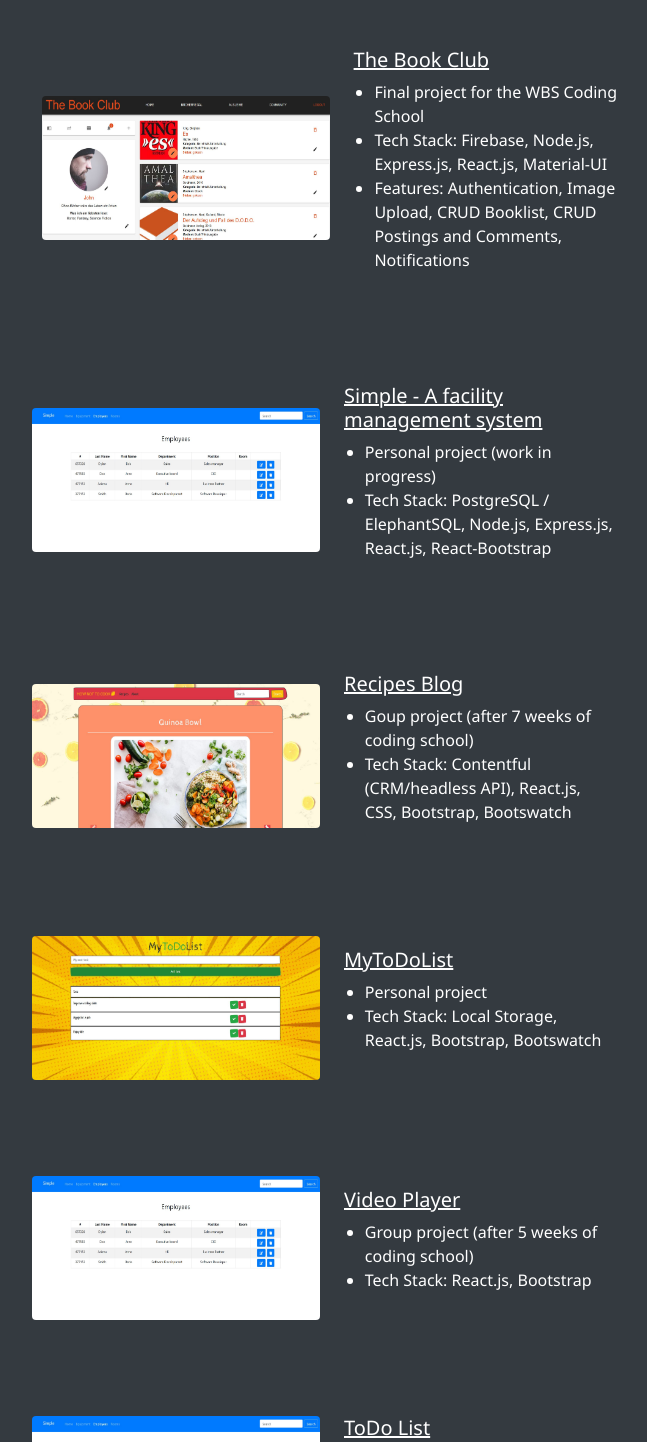
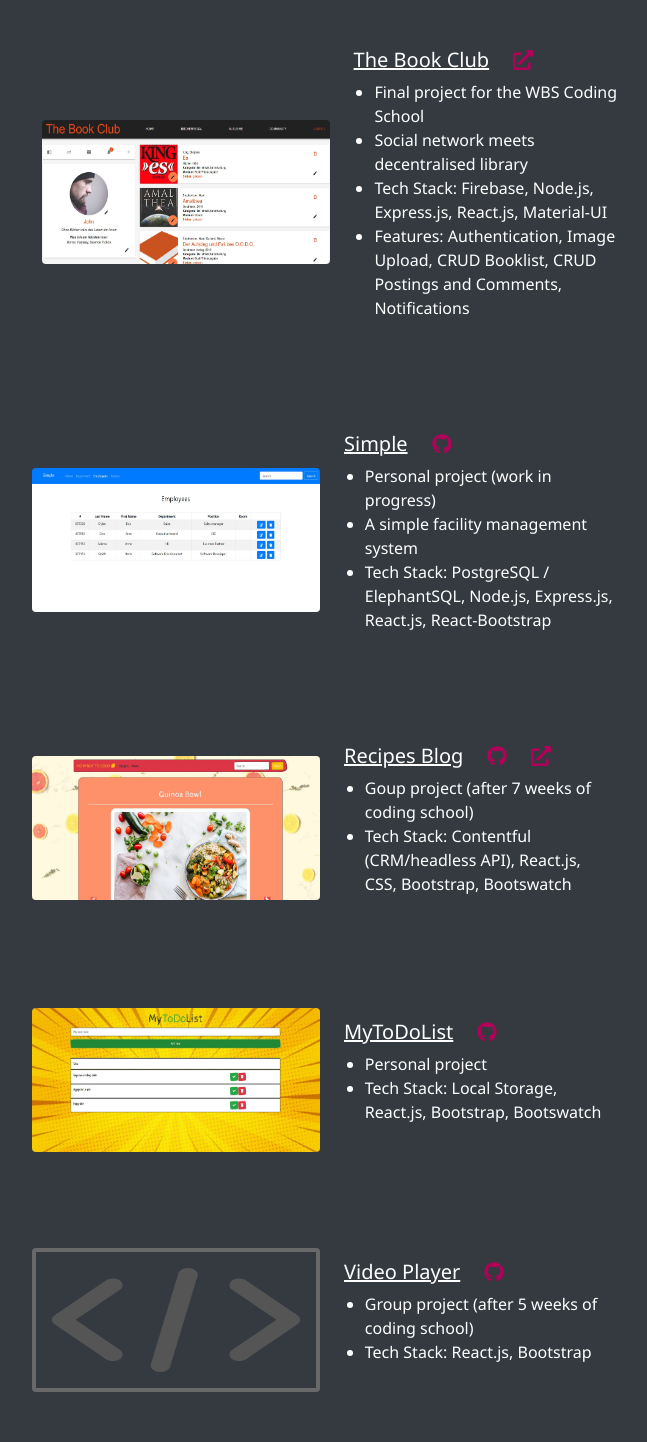
Before and after one commit to Marvelous-Maddie/react-cv, a React (Create React App) app: page / in a window 1280 px wide. Shown: the part 1160-2602 px from the top of the page, without its empty margins (308-955 px from the left). Built offline with nearby package versions, Linux system fonts and the light colour scheme.

Commit message:
Update portfolio

```diff
--- a/src/components/Education.js
+++ b/src/components/Education.js
@@ -4,6 +4,7 @@ const Education = () => {
   return (
   <div className="container-fluid p-5 shadow-sm" id="education" style={{backgroundColor: "lightgrey"}}>
     <h2 className="text-center" style={{color: "#b30059"}}>Education</h2>
+
 
     {/*WBS Coding School*/}
     <dl className="row justify-content-center mx-5 mt-5 mb-2">
@@ -12,7 +13,7 @@ const Education = () => {
       </dt>
       <dd className="col-6">
         <a className="d-flex justify-content-start" data-toggle="collapse" href="#collapseEducation1" style={{fontWeight: "bold", color: "black"}} role="button" aria-expanded="false" aria-controls="collapseEducation1">
-          WBS Coding School, Berlin
+          <span>WBS Coding School, Berlin <small>(click to open)</small></span>
         </a>
         <div className="collapse" id="collapseEducation1">
           <ul>
--- a/src/components/Experience.js
+++ b/src/components/Experience.js
@@ -12,7 +12,7 @@ const Experience = () => {
       </dt>
       <dd className="col-6">
         <a className="d-flex justify-content-start" data-toggle="collapse" href="#collapseExperience1" style={{fontWeight: "bold", color: "black"}} role="button" aria-expanded="false" aria-controls="collapseExperience1">
-          Insiders Technologies GmbH, Kaiserslautern
+          <span>Insiders Technologies GmbH, Kaiserslautern <small>(click to open)</small></span>
         </a>
         <div className="collapse" id="collapseExperience1">
           <ul>
--- a/src/components/Header.js
+++ b/src/components/Header.js
@@ -20,6 +20,9 @@ const Header = (handleClick) => {
             <a className="nav-link" href="#about">About</a>
           </li>
           <li className="nav-item mr-4 h4">
+            <a className="nav-link" href="#about">Portfolio</a>
+          </li>
+          <li className="nav-item mr-4 h4">
             <a className="nav-link" href="#education">Education</a>
           </li>
           <li className="nav-item mr-4 h4">
--- a/src/components/Portfolio.js
+++ b/src/components/Portfolio.js
@@ -1,4 +1,7 @@
 import React from 'react';
+import { FontAwesomeIcon } from '@fortawesome/react-fontawesome';
+import { faGithub } from '@fortawesome/free-brands-svg-icons';
+import { faExternalLinkAlt } from '@fortawesome/free-solid-svg-icons';
 
 const Portfolio = () => {
   return (
@@ -8,11 +11,15 @@ const Portfolio = () => {
 
       {/*The Book Club*/}
       <div className="d-inline-flex flex-row align-items-center m-5">
-        <img src={require("../assets/The-Book-Club.JPG")} class="rounded float-left" alt="The book Club" style={{width: "18rem", height: "9rem"}} />
+        <img src={require("../assets/The-Book-Club.JPG")} className="rounded float-left" alt="The book Club" style={{width: "18rem", height: "9rem"}} />
         <div className="ml-4">
-          <h5 style={{color: "white", textDecoration: "underline"}}>The Book Club</h5>
+          <h5 style={{color: "white", textDecoration: "underline"}}>
+            The Book Club
+            <a className="ml-4" href="https://the-book-club-2408.web.app/" style={{color: "#b30059"}}><FontAwesomeIcon icon={faExternalLinkAlt} /></a>
+          </h5>
           <ul style={{width: "18rem", color: "white", marginLeft: "-1.2rem"}}>
             <li>Final project for the WBS Coding School</li>
+            <li>Social network meets decentralised library</li>
             <li>Tech Stack: Firebase, Node.js, Express.js, React.js, Material-UI</li>
             <li>Features: Authentication, Image Upload, CRUD Booklist, CRUD Postings and Comments, Notifications</li>
           </ul>
@@ -21,11 +28,15 @@ const Portfolio = () => {
 
       {/*Simple*/}
       <div className="d-inline-flex flex-row align-items-center m-5">
-        <img src={require("../assets/Simple.JPG")} class="rounded float-left" alt="Simple" style={{width: "18rem", height: "9rem"}} />
+        <img src={require("../assets/Simple.JPG")} className="rounded float-left" alt="Simple" style={{width: "18rem", height: "9rem"}} />
         <div className="ml-4">
-          <h5 style={{width: "18rem", color: "white", textDecoration: "underline"}}>Simple - A facility management system</h5>
+          <h5 style={{width: "18rem", color: "white", textDecoration: "underline"}}>
+            Simple
+            <a className="ml-4" href="https://github.com/Marvelous-Maddie/Simple" style={{color: "#b30059"}}><FontAwesomeIcon icon={faGithub} /></a>
+          </h5>
           <ul style={{width: "18rem", color: "white", marginLeft: "-1.2rem"}}>
             <li>Personal project (work in progress)</li>
+            <li>A simple facility management system</li>
             <li>Tech Stack: PostgreSQL / ElephantSQL, Node.js, Express.js, React.js, React-Bootstrap</li>
           </ul>
         </div>
@@ -33,9 +44,13 @@ const Portfolio = () => {
 
       {/*Recipes Blog*/}
       <div className="d-inline-flex flex-row align-items-center m-5">
-        <img src={require("../assets/Recipes Blog.JPG")} class="rounded float-left" alt="Recipes Blog" style={{width: "18rem", height: "9rem"}} />
+        <img src={require("../assets/Recipes Blog.JPG")} className="rounded float-left" alt="Recipes Blog" style={{width: "18rem", height: "9rem"}} />
         <div className="ml-4">
-          <h5 style={{width: "18rem", color: "white", textDecoration: "underline"}}>Recipes Blog</h5>
+          <h5 style={{width: "18rem", color: "white", textDecoration: "underline"}}>
+            Recipes Blog
+            <a className="ml-4" href="https://github.com/Marvelous-Maddie/recipes_group4" style={{color: "#b30059"}}><FontAwesomeIcon icon={faGithub} /></a>
+            <a className="ml-4" href="https://how-not-to-cook-recipes.netlify.app/" style={{color: "#b30059"}}><FontAwesomeIcon icon={faExternalLinkAlt} /></a>
+          </h5>
           <ul style={{width: "18rem", color: "white", marginLeft: "-1.2rem"}}>
             <li>Goup project (after 7 weeks of coding school)</li>
             <li>Tech Stack: Contentful (CRM/headless API), React.js, CSS, Bootstrap, Bootswatch</li>
@@ -45,9 +60,12 @@ const Portfolio = () => {
 
       {/*MyToDoList*/}
       <div className="d-inline-flex flex-row align-items-center m-5">
-        <img src={require("../assets/MyToDoList.JPG")} class="rounded float-left" alt="book-club" style={{width: "18rem", height: "9rem"}} />
+        <img src={require("../assets/MyToDoList.JPG")} className="rounded float-left" alt="MyToDoList" style={{width: "18rem", height: "9rem"}} />
         <div className="ml-4">
-          <h5 style={{width: "18rem", color: "white", textDecoration: "underline"}}>MyToDoList</h5>
+          <h5 style={{width: "18rem", color: "white", textDecoration: "underline"}}>
+            MyToDoList
+            <a className="ml-4" href="https://github.com/Marvelous-Maddie/MyToDoList" style={{color: "#b30059"}}><FontAwesomeIcon icon={faGithub} /></a>
+          </h5>
           <ul style={{width: "18rem", color: "white", marginLeft: "-1.2rem"}}>
             <li>Personal project</li>
             <li>Tech Stack: Local Storage, React.js, Bootstrap, Bootswatch</li>
@@ -57,9 +75,12 @@ const Portfolio = () => {
 
       {/*Video Player*/}
       <div className="d-inline-flex flex-row align-items-center m-5">
-        <img src={require("../assets/Simple.JPG")} class="rounded float-left" alt="book-club" style={{width: "18rem", height: "9rem"}} />
+        <img src={require("../assets/placeholder.png")} className="rounded float-left" alt="Video Player" style={{width: "18rem", height: "9rem", padding: "1rem", border: "4px solid #696969"}} />
         <div className="ml-4">
-          <h5 style={{width: "18rem", color: "white", textDecoration: "underline"}}>Video Player</h5>
+          <h5 style={{width: "18rem", color: "white", textDecoration: "underline"}}>
+            Video Player
+            <a className="ml-4" href="https://github.com/Marvelous-Maddie/WBS-video-player" style={{color: "#b30059"}}><FontAwesomeIcon icon={faGithub} /></a>
+          </h5>
           <ul style={{width: "18rem", color: "white", marginLeft: "-1.2rem"}}>
             <li>Group project (after 5 weeks of coding school)</li>
             <li>Tech Stack: React.js, Bootstrap</li>
@@ -69,9 +90,12 @@ const Portfolio = () => {
 
       {/*ToDo List*/}
       <div className="d-inline-flex flex-row align-items-center m-5">
-        <img src={require("../assets/Simple.JPG")} class="rounded float-left" alt="book-club" style={{width: "18rem", height: "9rem"}} />
+        <img src={require("../assets/placeholder.png")} className="rounded float-left" alt="ToDo List" style={{width: "18rem", height: "9rem", padding: "1rem", border: "4px solid #696969"}} />
         <div className="ml-4">
-          <h5 style={{width: "18rem", color: "white", textDecoration: "underline"}}>ToDo List</h5>
+          <h5 style={{width: "18rem", color: "white", textDecoration: "underline"}}>
+            ToDo List
+            <a className="ml-4" href="https://github.com/Marvelous-Maddie/WBS-todo" style={{color: "#b30059"}}><FontAwesomeIcon icon={faGithub} /></a>
+            </h5>
           <ul style={{width: "18rem", color: "white", marginLeft: "-1.2rem"}}>
             <li>Group project (after 4 weeks of coding school)</li>
             <li>Tech Stack: Vanilla-Javascript, CSS, Bootstrap</li>
@@ -81,9 +105,12 @@ const Portfolio = () => {
 
       {/*#1 Cook Book*/}
       <div className="d-inline-flex flex-row align-items-center m-5">
-        <img src={require("../assets/Simple.JPG")} class="rounded float-left" alt="book-club" style={{width: "18rem", height: "9rem"}} />
+        <img src={require("../assets/placeholder.png")} className="rounded float-left" alt="#1 Cook Book" style={{width: "18rem", height: "9rem", padding: "1rem", border: "4px solid #696969"}} />
         <div className="ml-4">
-          <h5 style={{width: "18rem", color: "white", textDecoration: "underline"}}>#1 Cook Book</h5>
+          <h5 style={{width: "18rem", color: "white", textDecoration: "underline"}}>
+            #1 Cook Book
+            <a className="ml-4" href="https://github.com/Marvelous-Maddie/cookbook-group4" style={{color: "#b30059"}}><FontAwesomeIcon icon={faGithub} /></a>
+          </h5>
           <ul style={{width: "18rem", color: "white", marginLeft: "-1.2rem"}}>
             <li>Group project (after 2 weeks of coding school)</li>
             <li>Tech Stack: HTML, CSS, Bootstrap</li>
```
Also changed, not shown: src/assets/hexagon.png (added), src/assets/placeholder.png (added).
